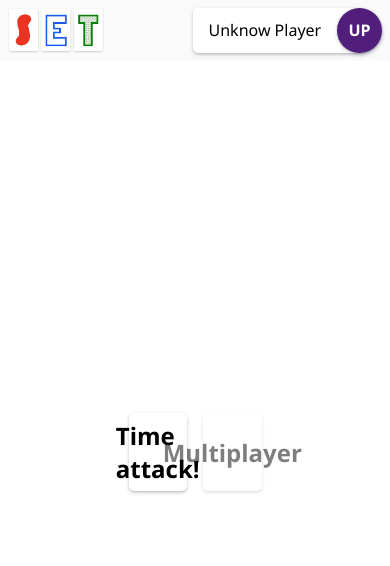
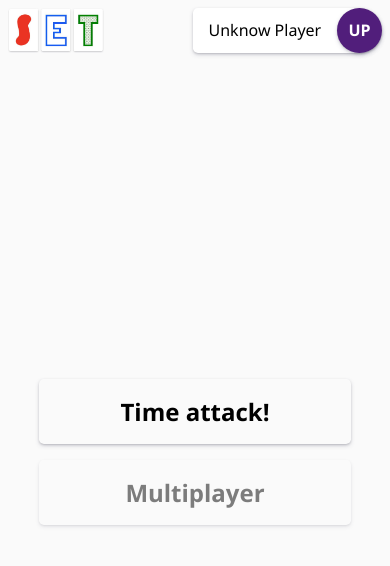
Before and after one commit to Generian/set-online, a Next.js app: page / in a window 390 px wide. Shown: the top 566 px of the page. Built offline with nearby package versions, Linux system fonts and the light colour scheme; no server answers.

Commit message:
styling optimisation

```diff
--- a/styles/Index.module.css
+++ b/styles/Index.module.css
@@ -2,7 +2,15 @@
   width: 100%;
   height: 100%;
   display: flex;
+  flex-direction: row;
   justify-content: center;
   align-items: center;
   gap: 1rem;
+  background-color: var(--lightgray);
 }
+
+@media only screen and (max-width: 600px) {
+  .container {
+    flex-direction: column;
+  }
+}
--- a/styles/StartGameButton.module.css
+++ b/styles/StartGameButton.module.css
@@ -19,3 +19,11 @@
   pointer-events: none;
   opacity: 0.5;
 }
+
+@media only screen and (max-width: 600px) {
+  .container {
+    width: 80vw;
+    height: unset;
+    padding: 1rem;
+  }
+}
```
